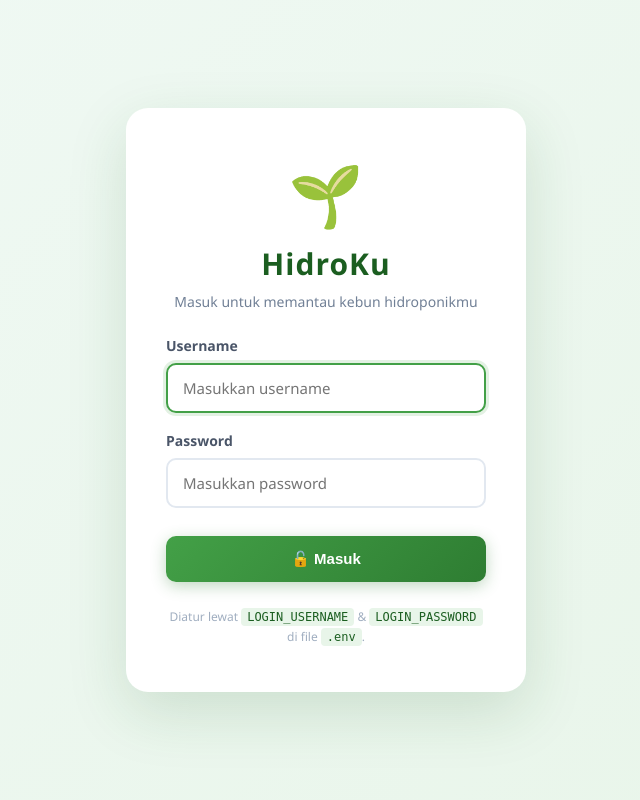
After one commit to jameelsabrun-ui/hidro, a Flask app: template templates/login.html in a window 1280 px wide. The commit adds this page. Shown: the whole page, without its empty margins (314-954 px from the left). Run offline with Flask 3, Linux system fonts and the light colour scheme; the template is opened without the code that fills it, so the values that code supplies are empty.

Commit message:
feat: halaman login + berkas deploy VPS (gunicorn, systemd, Nginx)
- Login berbasis sesi (opsional): halaman login, tombol keluar, guard before_request
- Endpoint IoT POST /api/sensor tetap bebas login (dilindungi API key)
- Tambah gunicorn + wsgi.py + template systemd & Nginx untuk deploy
- ProxyFix agar rate limit membaca IP asli di belakang Nginx
- +9 test login (total 35 test lulus)

```diff
--- a/app.py
+++ b/app.py
@@ -1,10 +1,14 @@
-from flask import Flask, render_template, request, jsonify
+from flask import (Flask, render_template, request, jsonify,
+                   session, redirect, url_for)
+from werkzeug.middleware.proxy_fix import ProxyFix
 from datetime import datetime, date
 import sqlite3
 import random
 import os
 import time
 import json
+import hmac
+import secrets
 import urllib.request
 
 # Baca konfigurasi dari file .env (jika ada).
@@ -18,6 +22,12 @@ except ImportError:
 
 # ==================== KONFIGURASI ====================
 app = Flask(__name__)
+
+# Di belakang Nginx (saat deploy), IP asli pengunjung dikirim lewat header
+# X-Forwarded-For. ProxyFix membuat request.remote_addr berisi IP asli itu,
+# supaya rate limiting dihitung per pengunjung — bukan per proxy (Nginx).
+# Aman karena gunicorn hanya mendengarkan di 127.0.0.1 (tidak bisa diakses langsung).
+app.wsgi_app = ProxyFix(app.wsgi_app, x_for=1, x_proto=1, x_host=1)
 
 # --- Pengaturan yang bisa diubah lewat file .env (lihat .env.example) ---
 HOST = os.environ.get('FLASK_HOST', '0.0.0.0')       # 0.0.0.0 = bisa diakses dari LAN
@@ -55,6 +65,18 @@ TELEGRAM_CHAT_ID = os.environ.get('TELEGRAM_CHAT_ID', '')
 # Jeda minimal antar notifikasi untuk masalah yang sama (dalam MENIT),
 # supaya HP tidak dibanjiri pesan berulang.
 NOTIF_COOLDOWN_MINUTES = int(os.environ.get('NOTIF_COOLDOWN_MINUTES', '30'))
+
+# --- Pengaturan login (Tahap 5) ---
+# Login AKTIF hanya jika USERNAME dan PASSWORD keduanya diisi di .env.
+# Kalau salah satu (atau keduanya) kosong -> dashboard terbuka seperti biasa.
+LOGIN_USERNAME = os.environ.get('LOGIN_USERNAME', '')
+LOGIN_PASSWORD = os.environ.get('LOGIN_PASSWORD', '')
+
+# Kunci rahasia untuk menandatangani cookie sesi login.
+# Kalau dikosongkan, dibuat otomatis saat server mulai — artinya sesi login
+# akan hilang setiap server di-restart (user perlu login ulang).
+SECRET_KEY = os.environ.get('SECRET_KEY', '')
+app.secret_key = SECRET_KEY or secrets.token_hex(32)
 
 # Daftar nilai yang DIWOJALKAN (whitelist) untuk validasi input.
 # (ERR-4, VAL-3, VAL-4) menghindari user mengetik string sembarangan.
@@ -208,6 +230,38 @@ def cek_sensor_dan_notif(data):
 
     pesan = "⚠️ <b>Peringatan HidroKu</b>\n\n" + "\n".join(baris_pesan)
     kirim_telegram(pesan)
+
+
+# ==================== LOGIN SEDERHANA (Tahap 5) ====================
+
+def login_aktif():
+    """True jika username & password login sudah diisi di .env."""
+    return bool(LOGIN_USERNAME and LOGIN_PASSWORD)
+
+
+@app.before_request
+def cek_login():
+    """
+    Penjaga pintu: memastikan halaman & API hanya bisa diakses setelah login.
+    Hanya aktif kalau login diaktifkan (LOGIN_USERNAME & LOGIN_PASSWORD diisi).
+    """
+    if not login_aktif():
+        return None  # Fitur login dimatikan -> semua bebas diakses
+
+    # Endpoint yang tetap bebas diakses tanpa login:
+    # - login/logout & file statis (CSS/JS)
+    # - add_sensor_data: dipakai alat IoT, dilindungi API key (bukan sesi)
+    endpoint_bebas = {'login', 'logout', 'static', 'add_sensor_data'}
+    if request.endpoint in endpoint_bebas:
+        return None
+
+    if session.get('logged_in'):
+        return None  # Sudah login -> lanjut
+
+    # Belum login: API balas JSON 401, halaman web dialihkan ke /login
+    if request.path.startswith('/api/'):
+        return jsonify({'status': 'error', 'error': 'Silakan login terlebih dahulu'}), 401
+    return redirect(url_for('login'))
 
 
 # ==================== FUNGSI DATABASE HELPER ====================
@@ -405,7 +459,42 @@ def schedule_to_dict(row):
 
 @app.route('/')
 def dashboard():
-    return render_template('index.html')
+    # login_aktif dikirim ke template agar tombol "Keluar" bisa disembunyikan
+    # saat fitur login dimatikan.
+    return render_template('index.html', login_aktif=login_aktif())
+
+
+@app.route('/login', methods=['GET', 'POST'])
+def login():
+    # Kalau fitur login dimatikan, halaman login tidak perlu -> langsung ke dashboard
+    if not login_aktif():
+        return redirect(url_for('dashboard'))
+
+    error = None
+    if request.method == 'POST':
+        username = (request.form.get('username') or '').strip()
+        password = request.form.get('password') or ''
+
+        # hmac.compare_digest: bandingkan tanpa "bocor" waktu (aman dari timing attack).
+        # Di-encode ke bytes agar aman walau ada karakter non-ASCII.
+        user_ok = hmac.compare_digest(username.encode('utf-8'),
+                                      LOGIN_USERNAME.encode('utf-8'))
+        pass_ok = hmac.compare_digest(password.encode('utf-8'),
+                                      LOGIN_PASSWORD.encode('utf-8'))
+
+        if user_ok and pass_ok:
+            session['logged_in'] = True       # tandai sudah masuk
+            session['username'] = username
+            return redirect(url_for('dashboard'))
+        error = 'Username atau password salah.'
+
+    return render_template('login.html', error=error)
+
+
+@app.route('/logout')
+def logout():
+    session.clear()  # hapus sesi login
+    return redirect(url_for('login'))
 
 
 # ==================== API ENDPOINTS (DATA INTERAKTIF) ====================
@@ -661,4 +750,10 @@ if __name__ == '__main__':
         print(f"[PERINGATAN] Gagal init database: {e}")
 
     # Host, port, dan debug diambil dari konfigurasi (.env / nilai default).
+    # Peringatan: kalau login aktif tapi SECRET_KEY kosong, sesi login akan
+    # hilang setiap server di-restart.
+    if login_aktif() and not SECRET_KEY:
+        print("[PERINGATAN] SECRET_KEY kosong: sesi login akan hilang tiap restart. "
+              "Isi SECRET_KEY di file .env.")
+
     app.run(debug=DEBUG, host=HOST, port=PORT)
--- a/requirements.txt
+++ b/requirements.txt
@@ -2,5 +2,8 @@
 Flask>=3.0.0
 python-dotenv>=1.0.0
 
+# Server produksi (dipakai saat deploy di VPS, bukan saat belajar di lokal)
+gunicorn>=21.0.0
+
 # Untuk menjalankan test (opsional, hanya saat development)
 pytest>=7.0.0
--- a/static/css/style.css
+++ b/static/css/style.css
@@ -214,6 +214,17 @@ body {
 
 .btn-danger:hover {
     background: #c62828;
+}
+
+.btn-logout {
+    background: white;
+    color: #c62828;
+    border: 2px solid #ffcdd2;
+}
+
+.btn-logout:hover {
+    background: #ffebee;
+    transform: translateY(-2px);
 }
 
 
@@ -780,3 +791,97 @@ body {
         grid-template-columns: repeat(2, 1fr);
     }
 }
+
+
+/* ============== HALAMAN LOGIN ============== */
+/* body.login-body menimpa layout body utama (yang memakai flex sidebar). */
+.login-body {
+    justify-content: center;
+    align-items: center;
+    padding: 20px;
+}
+
+.login-card {
+    background: white;
+    width: 100%;
+    max-width: 400px;
+    padding: 45px 40px;
+    border-radius: 22px;
+    text-align: center;
+    box-shadow: 0 20px 60px rgba(27, 94, 32, 0.15);
+    animation: fadeIn 0.5s ease;
+}
+
+.login-logo {
+    font-size: 60px;
+    margin-bottom: 8px;
+}
+
+.login-card h1 {
+    font-size: 30px;
+    color: #1b5e20;
+    letter-spacing: 1px;
+}
+
+.login-subtitle {
+    font-size: 14px;
+    color: #718096;
+    margin: 8px 0 25px;
+}
+
+.login-card label {
+    display: block;
+    text-align: left;
+    font-size: 14px;
+    font-weight: 600;
+    color: #4a5568;
+    margin-bottom: 8px;
+    margin-top: 18px;
+}
+
+.login-card input {
+    width: 100%;
+    padding: 13px 15px;
+    border: 2px solid #e2e8f0;
+    border-radius: 10px;
+    font-size: 15px;
+    font-family: inherit;
+    transition: all 0.3s;
+}
+
+.login-card input:focus {
+    outline: none;
+    border-color: #43a047;
+    box-shadow: 0 0 0 3px rgba(67, 160, 71, 0.15);
+}
+
+.login-card .btn-primary {
+    width: 100%;
+    justify-content: center;
+    margin-top: 28px;
+    padding: 14px;
+    font-size: 15px;
+}
+
+.login-error {
+    background: #ffebee;
+    color: #c62828;
+    padding: 12px 15px;
+    border-radius: 10px;
+    font-size: 14px;
+    margin-bottom: 10px;
+}
+
+.login-hint {
+    font-size: 12px;
+    color: #a0aec0;
+    margin-top: 25px;
+    line-height: 1.6;
+}
+
+.login-hint code {
+    background: #e8f5e9;
+    padding: 2px 6px;
+    border-radius: 4px;
+    color: #1b5e20;
+}
--- a/templates/index.html
+++ b/templates/index.html
@@ -63,6 +63,12 @@
                 <button class="btn btn-telegram" onclick="testNotifikasi()">
                     🔔 Tes Notifikasi
                 </button>
+                {# Tombol Keluar hanya tampil kalau fitur login diaktifkan #}
+                {% if login_aktif %}
+                <button class="btn btn-logout" onclick="location.href='/logout'">
+                    🚪 Keluar
+                </button>
+                {% endif %}
                 <div class="status-indicator" id="system-status">
                     <span class="status-dot"></span>
                     <span>Sistem Aktif</span>
--- /dev/null
+++ b/templates/login.html
@@ -0,0 +1,40 @@
+<!DOCTYPE html>
+<html lang="id">
+<head>
+    <meta charset="UTF-8">
+    <meta name="viewport" content="width=device-width, initial-scale=1.0">
+    <title>Login - HidroKu</title>
+    <link rel="stylesheet" href="{{ url_for('static', filename='css/style.css') }}">
+</head>
+<body class="login-body">
+
+    <div class="login-card">
+        <div class="login-logo">🌱</div>
+        <h1>HidroKu</h1>
+        <p class="login-subtitle">Masuk untuk memantau kebun hidroponikmu</p>
+
+        <!-- Pesan error kalau username/password salah (otomatis di-escape oleh Jinja) -->
+        {% if error %}
+        <div class="login-error">⚠️ {{ error }}</div>
+        {% endif %}
+
+        <form method="POST" action="{{ url_for('login') }}">
+            <label for="username">Username</label>
+            <input type="text" id="username" name="username"
+                   placeholder="Masukkan username" required autofocus>
+
+            <label for="password">Password</label>
+            <input type="password" id="password" name="password"
+                   placeholder="Masukkan password" required>
+
+            <button type="submit" class="btn btn-primary">🔓 Masuk</button>
+        </form>
+
+        <p class="login-hint">
+            Diatur lewat <code>LOGIN_USERNAME</code> &amp; <code>LOGIN_PASSWORD</code>
+            di file <code>.env</code>.
+        </p>
+    </div>
+
+</body>
+</html>
```
Also changed, not shown: tests/test_app.py (+87 -0 lines), wsgi.py (added, +19 -0 lines), README.md, 4 other files.
